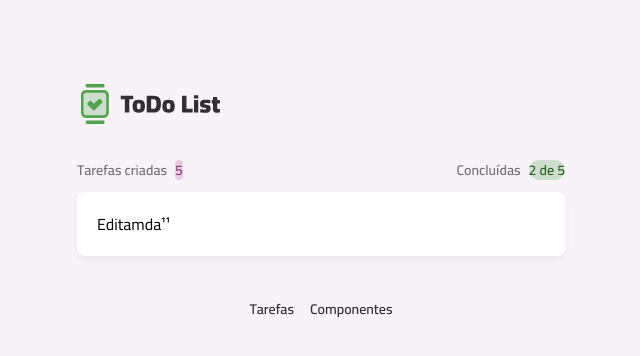
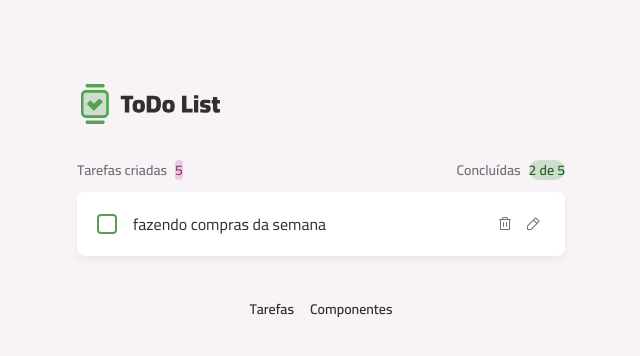
Before and after one commit to JBMILHOUSE/todo, a React (Vite) app: page / in a window 1280 px wide. Shown: the top 356 px of the page, without its empty margins (319-959 px from the left). Built offline with nearby package versions, Linux system fonts and the light colour scheme.

Commit message:
ajustes e função componente tarefa

```diff
--- a/src/core-components/task-item.tsx
+++ b/src/core-components/task-item.tsx
@@ -1,29 +1,46 @@
+import { useState } from "react";
 import ButtonIcon from "../components/button-icon";
 import Card from "../components/card";
 import InputCheckbox from "../components/input-checkbox";
 import Text from "../components/text";
+import InputText from "../components/input-text";
 
 import TrashIcon from "../assets/icons/trash.svg?react";
 import PencilIcon from "../assets/icons/pencil.svg?react";
+import XIcon from "../assets/icons/x.svg?react";
+import CheckIcon from "../assets/icons/check.svg?react";
 
-import { useState } from "react";
 
 export default function TaskItem() {
   const [isEditing, setIsEditing] = useState(false);
 
+  function handleEditTask() {
+    setIsEditing(true);
+  }
+
+  function handleExitEditTask() {
+    setIsEditing(false);
+  }
+
   return(
   <Card size="md" className="flex items-center gap-4">
-     {isEditing ? (
+     {!isEditing ? (
       <>
          <InputCheckbox />
-      <Text className="flex-1"> fazendo compras da semana</Text>
-      <div className="flex gap-1">
-        <ButtonIcon icon={TrashIcon} variant="tertiary" />
-        <ButtonIcon icon={PencilIcon} variant="tertiary" />
-      </div>
+         <Text className="flex-1"> fazendo compras da semana</Text>
+         <div className="flex gap-1">
+           <ButtonIcon icon={TrashIcon} variant="tertiary" />
+           <ButtonIcon icon={PencilIcon} variant="tertiary" onClick={handleEditTask}/>
+         </div>
       </>
      ) : (
-      <>Editamda¹¹</>
+      <>
+        <InputText className="flex-1"/>
+        <div className="flex gap-1">
+           <ButtonIcon icon={XIcon} variant="secondary" onClick={handleExitEditTask} />
+           <ButtonIcon icon={CheckIcon} variant="primary"/>
+        </div>
+      </>
      ) }
     </Card>
   )
```
